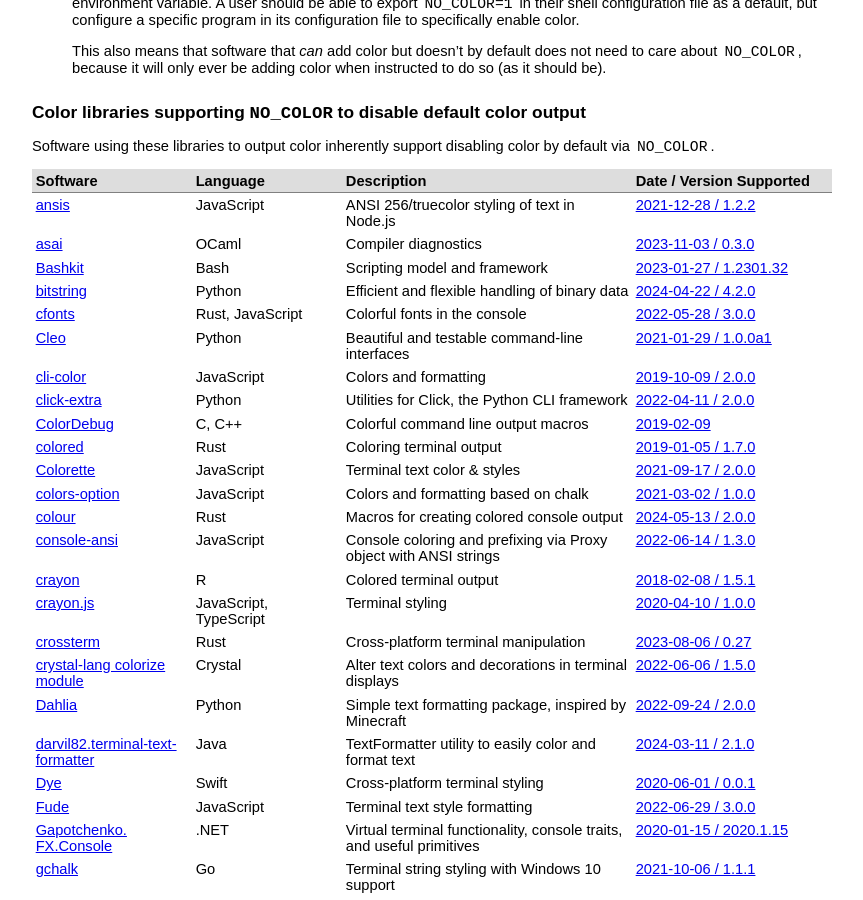
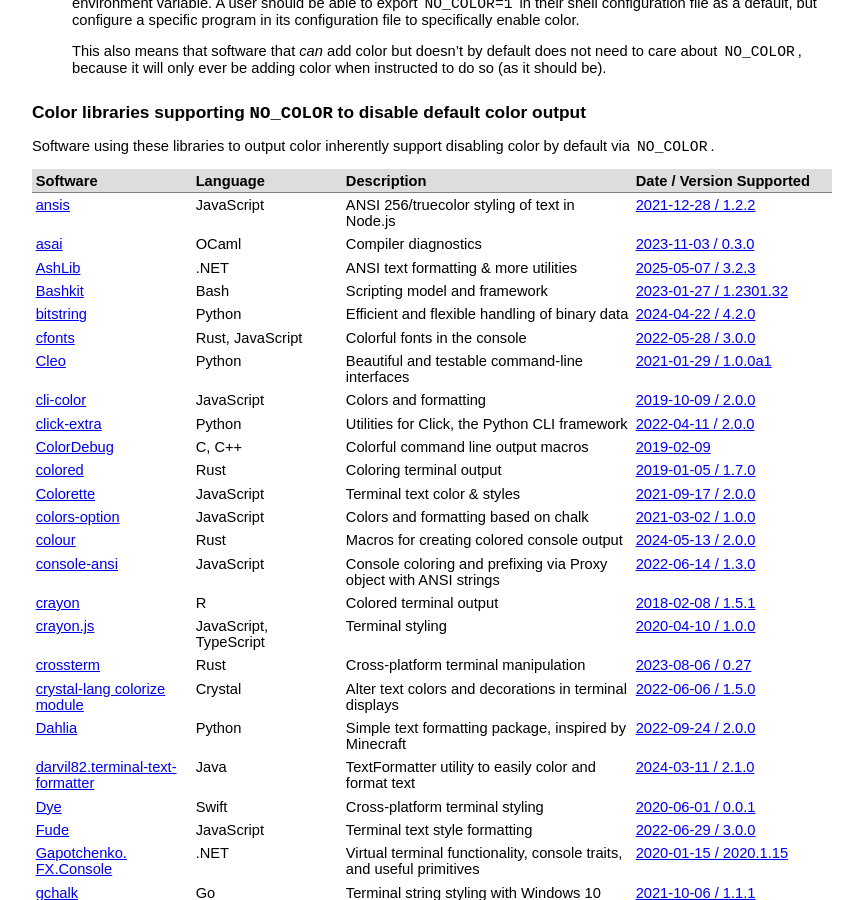
Before and after one commit to jcs/no_color, a Jekyll site: the page built from index.md, in a window 1280 px wide and 900 px high, scrolled down 1009 px. Shown: the whole window, without its empty margins (208-1071 px from the left). Built offline with Jekyll 4.4.1, drawn with Linux system fonts in a browser that asks for light colours; our own code applies the rules of GitHub Pages for plain Markdown files.

Commit message:
Added AshLib library (#308)

```diff
--- a/index.md
+++ b/index.md
@@ -91,6 +91,7 @@ color by default via `NO_COLOR`.
 |:-|:-|:-|:-|
 | [ansis](https://github.com/webdiscus/ansis) | JavaScript | ANSI 256/truecolor styling of text in Node.js | [2021-12-28 / 1.2.2](https://github.com/webdiscus/ansis/releases/tag/v1.2.2) |
 | [asai](https://github.com/RedPRL/asai) | OCaml | Compiler diagnostics | [2023-11-03 / 0.3.0](https://github.com/RedPRL/asai/releases/tag/0.3.0) |
+| [AshLib](https://github.com/siljamdev/AshLib) | .NET | ANSI text formatting & more utilities | [2025-05-07 / 3.2.3](https://github.com/siljamdev/AshLib/commit/d48717d0e60353b539cc615aa766d26297cd2641) |
 | [Bashkit](https://bashkit.wuage.io) | Bash | Scripting model and framework | [2023-01-27 / 1.2301.32](https://github.com/Wuageorg/bashkit/blob/e99a907f538db88cf8de1a354e5c87b21e27fcea/CHANGELOG.md) |
 | [bitstring](https://github.com/scott-griffiths/bitstring) | Python | Efficient and flexible handling of binary data | [2024-04-22 / 4.2.0](https://github.com/scott-griffiths/bitstring/blob/fc3c11eef79de27eca25c7516c3549615c378fd7/release_notes.txt) |
 | [cfonts](https://github.com/dominikwilkowski/cfonts) | Rust, JavaScript | Colorful fonts in the console | [2022-05-28 / 3.0.0](https://github.com/dominikwilkowski/cfonts/releases/tag/v3.0.0-nodejs) |
```
